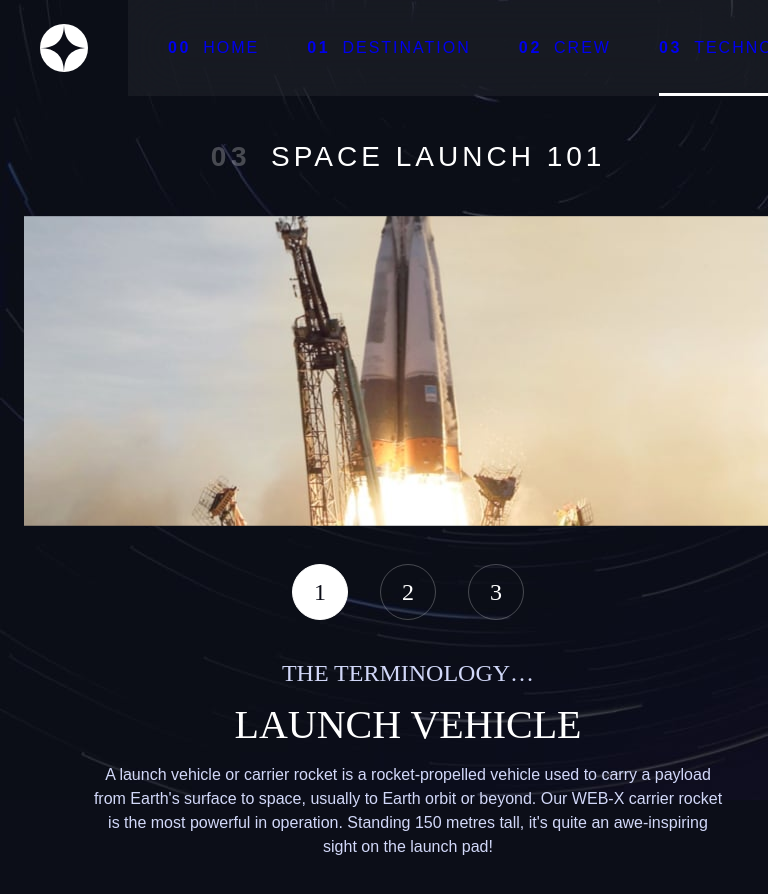
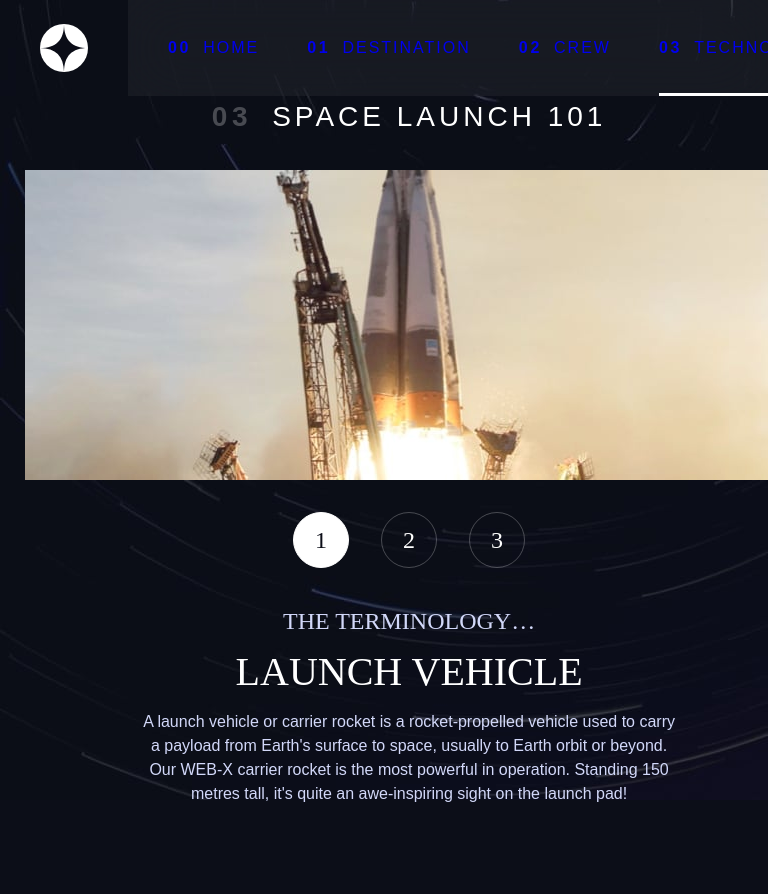
Before and after one commit to BhoomiGohil/Scrimba-Space-Tourism-Website-React, a React app: page /technology in a window 768 px wide. Shown: the top 894 px of the page. After the commit the page ends 806 px from the top, so only its background shows below. Built offline with nearby package versions, Linux system fonts and the light colour scheme.

Commit message:
Updated elements on pages

```diff
--- a/src/Pages/Home.jsx
+++ b/src/Pages/Home.jsx
@@ -24,7 +24,7 @@ const Home = () => {
 
   return (
     <div
-      className="main"
+      className="main align-end"
       style={{
         background: `url(${bg}) no-repeat top/cover`,
         width: "100%",
--- a/src/components/CrewContent.jsx
+++ b/src/components/CrewContent.jsx
@@ -15,12 +15,10 @@ const CrewContent = () => {
   let activeCrew = crew[activeIndex];
 
   return (
-    <div id="contentCrew" className="main-content crew flex justify-center">
-      <div className="content crew flex column justify-center">
-        <h5 className="numbered-title">
+    <div className="content-grid crew flex align-stretch justify-between">
+      <h5 class="numbered-title" style={{ gridColumn: "2/4" }}>
         <span>02</span>MEET YOUR CREW
       </h5>
-        <div className="content-grid crew flex align-stretch justify-between">
       <div className="content-block crew flex column">
         <div
           className="flex column justify-center"
@@ -56,8 +54,6 @@ const CrewContent = () => {
         <img src={activeCrew.images.webp} />
       </div>
     </div>
-      </div>
-    </div>
   );
 };
 
--- a/src/components/DestinationContent.jsx
+++ b/src/components/DestinationContent.jsx
@@ -15,15 +15,10 @@ const DestinationContent = () => {
   var activeDestination = destinations[activeIndex];
 
   return (
-    <div
-      id="contentDestination"
-      className="main-content destination flex justify-center"
-    >
-      <div className="content destination flex column justify-center">
-        <h5 className="numbered-title">
+    <div className="content-grid destination flex align-center justify-between">
+      <h5 className="numbered-title" style={{ gridColumn: "2/4" }}>
         <span>01</span> PICK YOUR DESTINATION
       </h5>
-        <div className="content-grid destination flex align-center justify-between">
       <div className="content-image destination flex">
         <img
           src={activeDestination.images.webp}
@@ -100,8 +95,6 @@ const DestinationContent = () => {
         </div>
       </div>
     </div>
-      </div>
-    </div>
   );
 };
 
--- a/src/components/TechnologyContent.jsx
+++ b/src/components/TechnologyContent.jsx
@@ -20,9 +20,8 @@ const TechnologyContent = () => {
 
   var activeTechnology = technology[activeIndex];
   return (
-    <div id="contentTechnology" className="main-content technology flex">
-      <div className="content technology flex column justify-center">
-        <h5 className="numbered-title">
+    <div className="content-grid technology flex align-center justify-between">
+      <h5 className="numbered-title" style={{ gridColumn: "2/4" }}>
         <span>03</span> Space Launch 101
       </h5>
       <div className="content-image technology-mobile flex">
@@ -31,7 +30,6 @@ const TechnologyContent = () => {
           style={{ width: "100%", height: "100%" }}
         />
       </div>
-        <div className="content-grid technology flex align-center justify-between">
       <div className="content-block-container flex">
         <div className="large-pagination-container flex column">
           {technology.map((element, index) => {
@@ -71,8 +69,6 @@ const TechnologyContent = () => {
         />
       </div>
     </div>
-      </div>
-    </div>
   );
 };
 
--- a/src/index.css
+++ b/src/index.css
@@ -313,12 +313,6 @@ select {
 /* Components         */
 /* ------------------ */
 
-.main {
-  display: flex;
-  flex-direction: column;
-  min-height: 100vh;
-}
-
 .divider-white {
   height: var(--h, 00.063rem);
   background-color: hsl(var(--clr-white));
@@ -342,8 +336,6 @@ select {
   width: 100%;
   margin-right: 2rem;
   transform: translateX(4rem);
-  opacity: 25%;
-  z-index: 1;
 }
 
 #navigation-mobile-menu-button {
@@ -358,7 +350,7 @@ select {
   right: 4rem;
   z-index: 101;
   cursor: pointer;
-  background-image: url(../src/assets/shared/icon-hamburger.svg);
+  background-image: url(./assets/shared/icon-hamburger.svg);
   background-repeat: no-repeat;
   background-position: center;
 }
@@ -401,7 +393,6 @@ select {
   text-decoration: none;
   border-bottom: 0.188rem solid transparent;
   gap: 0.5rem;
-  cursor: pointer;
 }
 
 .tabs-menu:hover {
@@ -410,6 +401,10 @@ select {
 
 .tabs-menu:visited {
   color: inherit;
+}
+
+.tabs-menu:active {
+  border-color: hsl(var(--clr-white));
 }
 
 .button {
@@ -429,7 +424,6 @@ select {
 
 .small-pagination-container {
   gap: 3.375rem;
-  margin-bottom: 3rem;
 }
 
 .small-pagination {
@@ -437,7 +431,6 @@ select {
   height: 0.938rem;
   border-radius: 100%;
   opacity: 17.44%;
-  cursor: pointer;
 }
 
 .small-pagination:hover {
@@ -446,6 +439,10 @@ select {
 
 .small-pagination:visited {
   opacity: 17.44%;
+}
+
+.small-pagination:active {
+  opacity: 100%;
 }
 
 .large-pagination-container {
@@ -469,45 +466,20 @@ select {
   border: 0.063rem solid hsl(var(--clr-white) / 0.25);
 }
 
+.large-pagination:active {
+  color: hsl(var(--clr-dark));
+  background-color: hsl(var(--clr-white));
+  border-color: hsl(var(--clr-white));
+}
+
 /* ------------------ */
-/* Main Content       */
+/* Main               */
 /* ------------------ */
 
-.main-content {
-  padding: 3rem 0rem;
-  flex-grow: 1;
-  gap: 0.5rem;
-}
-
-/* Index Page */
-.main-content.index {
-  padding: 8rem 0rem;
-}
-
-.main-content.technology {
-  justify-content: end;
-}
-
-/**********************/
-
-/* ------------------ */
-/* Content            */
-/* ------------------ */
-
-.content {
-  width: 69.375rem;
-  gap: 1.5rem;
-  margin: 0rem 3rem;
-}
-
-/* Index Page */
-.content.index {
-  gap: 3rem;
-}
-
-.content.technology {
-  width: 94.688rem;
-  margin: 0rem 0rem 0rem 3rem;
+.main {
+  display: grid;
+  grid-template-rows: auto 1fr;
+  min-height: 100vh;
 }
 
 /**********************/
@@ -517,8 +489,23 @@ select {
 /* ------------------ */
 
 .content-grid {
-  flex-grow: 1;
+  display: grid;
+  grid-template-columns:
+    minmax(2rem, 1fr) repeat(2, minmax(0rem, 34.6875rem))
+    minmax(2rem, 1fr);
+  grid-template-rows: auto;
   gap: 2rem;
+  padding: 3rem 0rem 3rem 0rem;
+}
+
+.content-grid.index {
+  padding-bottom: 8rem;
+}
+
+.content-grid.technology {
+  grid-template-columns:
+    minmax(2rem, 1fr) minmax(0rem, 45.688rem) minmax(0rem, 23.687rem)
+    minmax(2rem, 1fr);
 }
 
 /**********************/
@@ -529,21 +516,25 @@ select {
 
 .content-block-container {
   gap: 4rem;
+  grid-column: 2;
 }
 
 .content-block {
-  width: 33.688rem;
   gap: 2.5rem;
+  grid-column: 2;
 }
 
-.content-block.index {
-  width: 33.75rem;
+.content-block.index,
+.content-block.technology {
   gap: 1.5rem;
 }
 
-.content-block.technology {
-  width: 39.688rem;
-  gap: 1.5rem;
+.content-block.crew {
+  align-self: stretch;
+}
+
+.content-block.destination {
+  grid-column: 3;
 }
 
 /**********************/
@@ -556,18 +547,27 @@ select {
   justify-content: center;
 }
 
+.content-image.crew {
+  width: 85%;
+  grid-column: 3;
+  justify-self: center;
+}
+
 .content-image.destination {
-  max-width: 30rem;
   padding: 2.625rem 0rem;
   justify-content: center;
+  grid-column: 2;
 }
 
 .content-image.technology {
-  max-width: 38rem;
+  width: 83%;
+  justify-self: end;
+  grid-column: 3 / 5;
 }
 
 .content-image.technology-mobile {
   display: none;
+  grid-column: 1 / 5;
 }
 
 /**********************/
@@ -575,6 +575,10 @@ select {
 /* ------------------ */
 /* Content Button     */
 /* ------------------ */
+
+.content-button {
+  grid-column: 3;
+}
 
 @media (min-width: 736px) and (max-width: 832px) {
   .fs-2 {
@@ -591,6 +595,10 @@ select {
   }
   .fs-9 {
     font-size: var(--fs-9-tl);
+  }
+
+  .numbered-title {
+    grid-column: 1 / 4 !important;
   }
 
   .navigation {
@@ -641,7 +649,6 @@ select {
     padding: 2.5rem;
   }
 
-  /* Index Page */
   .main-content.index {
     padding: 8rem 2.5rem;
   }
@@ -663,7 +670,6 @@ select {
     margin: 0rem 1rem;
   }
 
-  /* Index Page */
   .content.index {
     width: 43rem;
   }
@@ -679,21 +685,23 @@ select {
   /* ------------------ */
 
   .content-grid {
-    flex-direction: column;
-    justify-content: start;
-    align-items: center;
-    gap: 2rem;
+    grid-template-columns:
+      minmax(2rem, 1fr) 5fr
+      minmax(2rem, 1fr);
+    justify-items: center;
     text-align: center;
+    padding: 0rem;
   }
 
-  /* Index Page */
   .content-grid.index {
     gap: 4.125rem;
+    padding: 0rem;
   }
 
-  /* Technology */
   .content-grid.technology {
-    flex-flow: column-reverse;
+    grid-template-columns:
+      minmax(2rem, 1fr) 5fr
+      minmax(2rem, 1fr);
   }
 
   /**********************/
@@ -705,20 +713,19 @@ select {
   .content-block-container {
     flex-direction: column;
     gap: 2.5rem;
+    grid-column: 2 / 3;
   }
 
-  .content-block.index,
-  .content-block.crew {
-    width: 32rem;
-  }
-
-  .content-block.destination,
-  .content-technology {
-    width: 43rem;
+  .content-block {
+    grid-column: 2 / 3;
   }
 
   .content-block.technology {
     gap: 1rem;
+  }
+
+  .content-block.destination {
+    grid-column: 2 / 3;
   }
 
   /**********************/
@@ -727,21 +734,22 @@ select {
   /* Content Image      */
   /* ------------------ */
 
-  /* Destination */
   .content-image.destination {
     width: 18.75rem;
   }
 
-  /* Techonolgy */
+  .content-image.crew,
+  .content-image.destination .content-image.technology {
+    grid-column: 2 / 3;
+  }
+
   .content-image.technology {
     display: none;
   }
 
   .content-image.technology-mobile {
-    width: 100%;
     display: block;
-    transform: scale(1.2);
-    margin: 2.5rem 0rem;
+    grid-column: 1 / 4;
   }
 
   /**********************/
@@ -752,6 +760,7 @@ select {
 
   .content-button {
     justify-self: center !important;
+    grid-column: 2 / 3;
   }
 }
 
@@ -782,8 +791,9 @@ select {
   }
 
   .numbered-title {
-    font-size: --fs-6;
+    font-size: var(--fs-6);
     text-align: center;
+    grid-column: 1 / 4 !important;
   }
 
   .main {
@@ -839,7 +849,7 @@ select {
   }
 
   #navigation-mobile-menu-button:checked ~ .navigation-mobile-menu {
-    background-image: url(../src/assets/shared/icon-close.svg);
+    background-image: url(./assets/shared/icon-close.svg);
   }
 
   .tabs-menu-container {
@@ -884,7 +894,6 @@ select {
     padding: 1.5rem;
   }
 
-  /* Index Page */
   .main-content.index {
     padding: 1.5rem;
   }
@@ -918,22 +927,22 @@ select {
   /* ------------------ */
 
   .content-grid {
-    flex-direction: column;
-    justify-content: start;
-    align-items: center;
-    gap: 2rem;
+    grid-template-columns:
+      minmax(2rem, 1fr) 10fr
+      minmax(2rem, 1fr);
+    justify-items: center;
+    text-align: center;
     text-align: center;
   }
 
-  /* Index Page */
   .content-grid.index {
-    align-items: center;
     gap: 0rem;
   }
 
-  /* Technology */
   .content-grid.technology {
-    flex-flow: column-reverse;
+    grid-template-columns:
+      minmax(2rem, 1fr) 10fr
+      minmax(2rem, 1fr);
   }
 
   /**********************/
@@ -945,6 +954,7 @@ select {
   .content-block-container {
     flex-direction: column;
     gap: 2.5rem;
+    grid-column: 2 / 3;
   }
 
   .content-block.index,
@@ -952,6 +962,7 @@ select {
   .content-block.crew,
   .content-block.technology {
     width: auto;
+    grid-column: 2 / 3;
   }
 
   .content-block.technology {
@@ -964,21 +975,22 @@ select {
   /* Content Image      */
   /* ------------------ */
 
-  /* Destination */
   .content-image.destination {
     width: 9.375rem;
   }
 
-  /* Techonolgy */
+  .content-image.crew,
+  .content-image.destination .content-image.technology {
+    grid-column: 2 / 3;
+  }
+
   .content-image.technology {
     display: none;
   }
 
   .content-image.technology-mobile {
-    width: 100%;
     display: block;
-    transform: scale(1.5);
-    margin: 3rem 0rem;
+    grid-column: 1 / 4;
   }
 
   /**********************/
@@ -988,7 +1000,8 @@ select {
   /* ------------------ */
 
   .content-button {
-    justify-content: center;
+    align-items: center;
     padding: 7.438rem 0rem;
+    grid-column: 2 / 3;
   }
 }
```
Also changed, not shown: src/components/Hero.jsx (+5 -9 lines). Lines whose indentation alone changed are shown as unchanged.
